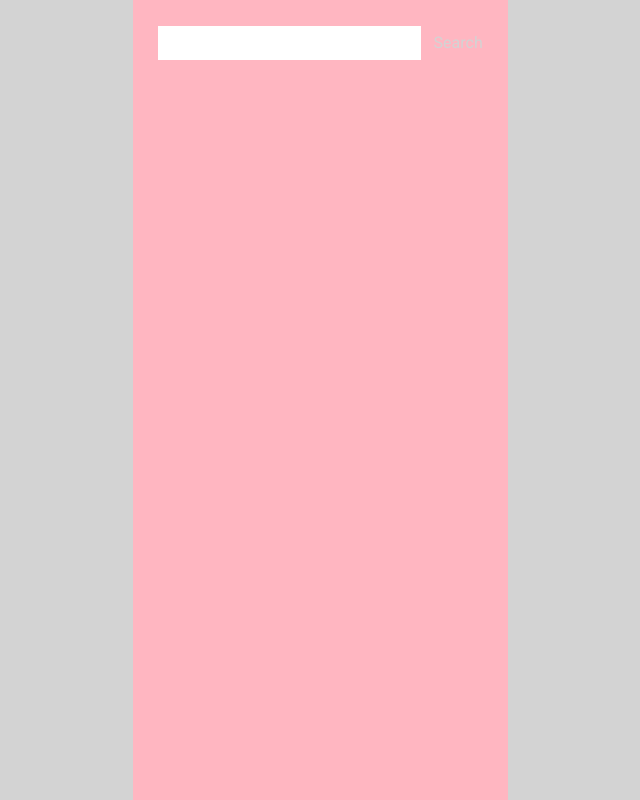
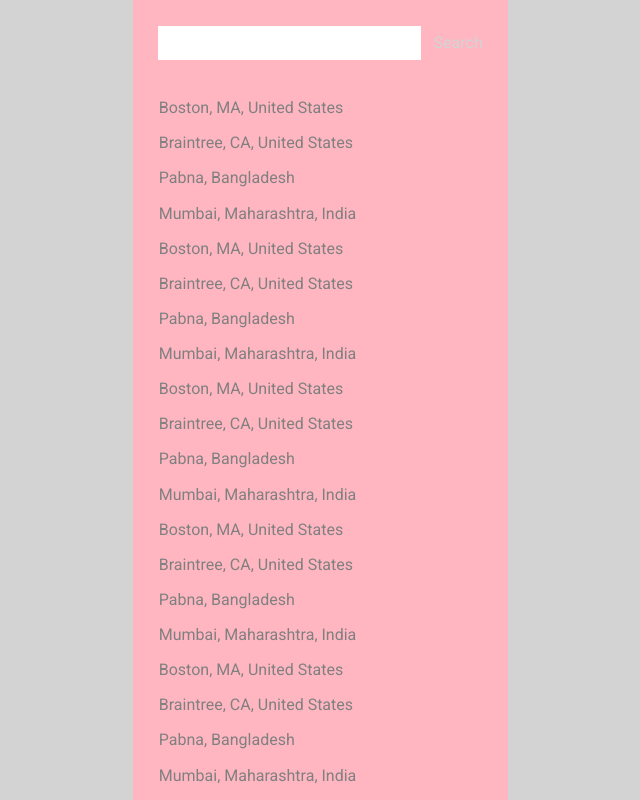
Before and after one commit to npranto/weather-art, a React (Create React App) app: page /search in a window 1280 px wide. Shown: the whole page, without its empty margins (320-960 px from the left). Built offline with nearby package versions, Linux system fonts and the light colour scheme.

Commit message:
w-2snGFnca => Layout for Locations component

```diff
--- a/src/components/FindLocation/FindLocation.js
+++ b/src/components/FindLocation/FindLocation.js
@@ -1,6 +1,7 @@
 import React, {Component} from 'react';
 
 import SearchForm from '../SearchForm/SearchForm';
+import Locations from './../Locations/Locations';
 import './FindLocation.css';
 
 class FindLocation extends Component {
@@ -8,6 +9,7 @@ class FindLocation extends Component {
         return (
             <div className="FindLocation">
                 <SearchForm onQuerySubmit={(query) => console.log(query)} />
+                <Locations />
             </div>
         )
     }
--- /dev/null
+++ b/src/components/Locations/Locations.css
@@ -0,0 +1,12 @@
+.Locations {
+    width: 100%;
+    padding: 2% 7%;
+    box-sizing: border-box;
+}
+.Locations a {
+    display: block;
+    text-decoration: none;
+    margin-top: 5%;
+    margin-bottom: 5%;
+    color: gray;
+}
--- /dev/null
+++ b/src/components/Locations/Locations.js
@@ -0,0 +1,61 @@
+import React, {Component} from 'react';
+
+import './Locations.css';
+
+class Locations extends Component {
+    state = {
+        locations: [
+            {city: 'Boston', state: 'MA', country: 'United States'},
+            {city: 'Braintree', state: 'CA', country: 'United States'},
+            {city: 'Pabna', state: '', country: 'Bangladesh'},
+            {city: 'Mumbai', state: 'Maharashtra', country: 'India'},
+            {city: 'Boston', state: 'MA', country: 'United States'},
+            {city: 'Braintree', state: 'CA', country: 'United States'},
+            {city: 'Pabna', state: '', country: 'Bangladesh'},
+            {city: 'Mumbai', state: 'Maharashtra', country: 'India'},
+            {city: 'Boston', state: 'MA', country: 'United States'},
+            {city: 'Braintree', state: 'CA', country: 'United States'},
+            {city: 'Pabna', state: '', country: 'Bangladesh'},
+            {city: 'Mumbai', state: 'Maharashtra', country: 'India'},
+            {city: 'Boston', state: 'MA', country: 'United States'},
+            {city: 'Braintree', state: 'CA', country: 'United States'},
+            {city: 'Pabna', state: '', country: 'Bangladesh'},
+            {city: 'Mumbai', state: 'Maharashtra', country: 'India'},
+            {city: 'Boston', state: 'MA', country: 'United States'},
+            {city: 'Braintree', state: 'CA', country: 'United States'},
+            {city: 'Pabna', state: '', country: 'Bangladesh'},
+            {city: 'Mumbai', state: 'Maharashtra', country: 'India'},
+            {city: 'Boston', state: 'MA', country: 'United States'},
+            {city: 'Braintree', state: 'CA', country: 'United States'},
+            {city: 'Pabna', state: '', country: 'Bangladesh'},
+            {city: 'Mumbai', state: 'Maharashtra', country: 'India'},
+            {city: 'Boston', state: 'MA', country: 'United States'},
+            {city: 'Braintree', state: 'CA', country: 'United States'},
+            {city: 'Pabna', state: '', country: 'Bangladesh'},
+            {city: 'Mumbai', state: 'Maharashtra', country: 'India'},
+        ]
+    }
+
+    renderLocations(locations) {
+        return locations.map((location, index) => {
+            const stringified = Object
+                .values(location)
+                .filter(prop => prop && prop.toString().length > 0)
+                .join(', ')
+            return <a href="#" key={index}> {stringified} </a>
+        })
+    }
+
+    render() {
+        const {locations} = this.state;
+        return (
+            <div className="Locations">
+                {
+                    this.renderLocations(locations)
+                }
+            </div>
+        )
+    }
+}
+
+export default Locations;
--- a/src/components/SearchForm/SearchForm.css
+++ b/src/components/SearchForm/SearchForm.css
@@ -1,6 +1,6 @@
 .SearchForm {
     width: 100%;
-    padding: 5%;
+    padding: 5% 5% 2% 5%;
     box-sizing: border-box;
 }
 .SearchForm .search-form {
```
